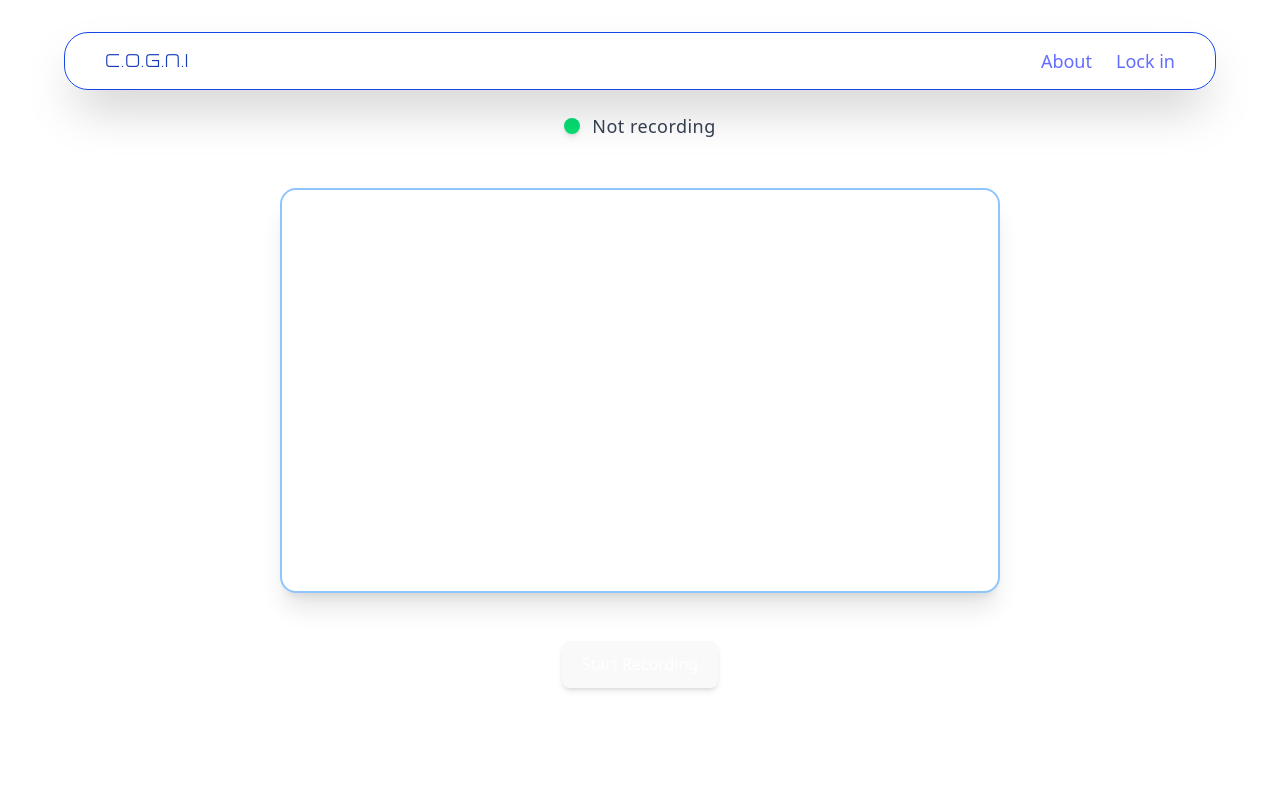
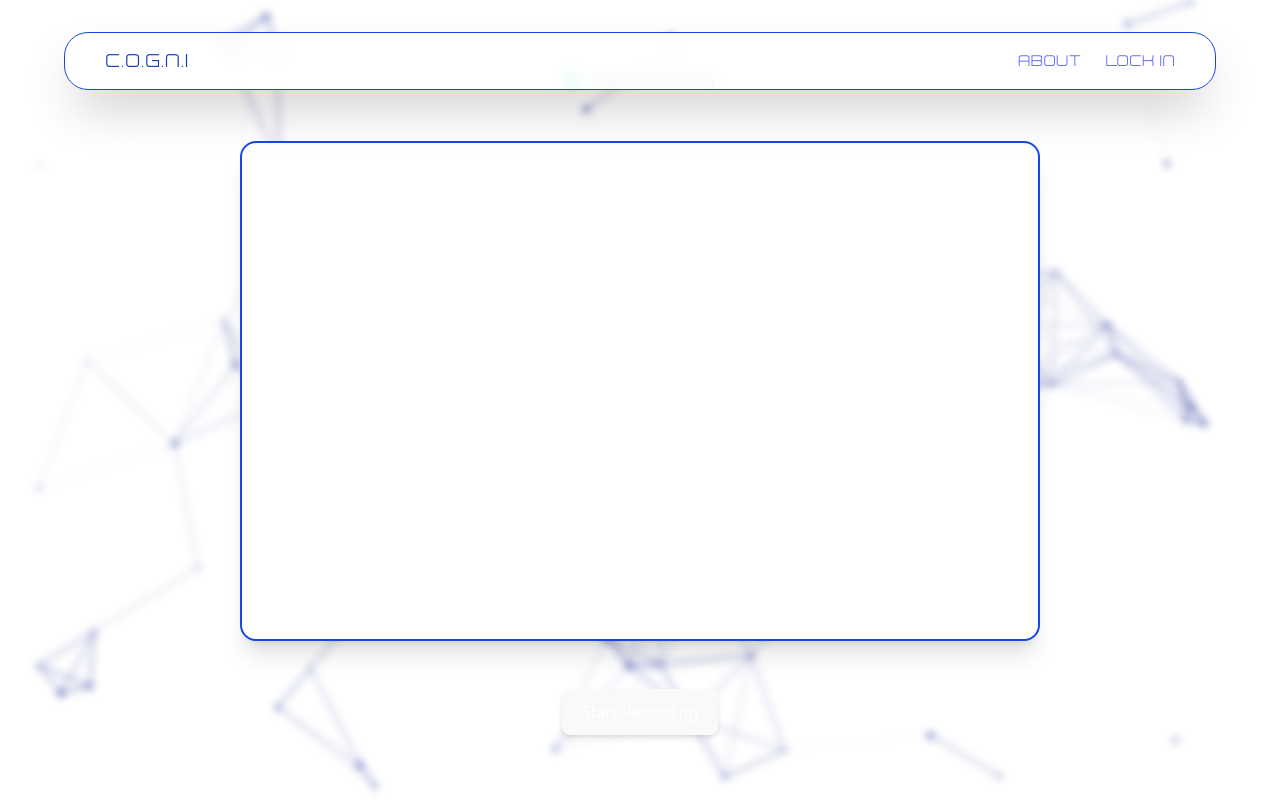
Before and after one commit to buhgowsh/C.O.G.N.I, a React (Vite) app in the folder app/: page /record in a window 1280 px wide. Built offline with nearby package versions, Linux system fonts and the light colour scheme; no server answers.

Commit message:
video camera page

```diff
--- a/app/src/components/ui/Navbar.tsx
+++ b/app/src/components/ui/Navbar.tsx
@@ -3,10 +3,10 @@ import { Link } from "react-router-dom"; // Fixed import
 
 export default function Navbar() {
   return (
-    <header className="fixed top-8 left-1/2 -translate-x-1/2 w-[90%] max-5xl px-8 py-3 flex items-center justify-between border border-blue-700 rounded-3xl shadow-2xl z-50 bg-white/90 backdrop-blur-sm">
+    <header className="fixed top-8 left-1/2 -translate-x-1/2 w-[90%] max-5xl px-8 py-3 flex items-center font-theme justify-between border border-blue-700 rounded-3xl shadow-2xl z-50 bg-white/90 backdrop-blur-sm">
       {/* Logo */}
       <Link to="/">
-        <div className="text-2xl font-bold tracking-wide font-theme text-blue-800 pl-2">
+        <div className="text-2xl font-bold tracking-wide text-blue-800 pl-2">
           C.O.G.N.I
         </div>
       </Link>
@@ -15,13 +15,13 @@ export default function Navbar() {
       <nav className="hidden md:flex items-center space-x-6 pr-2">
         <Link
           to="/about"
-          className="text-lg font-extrabold hover:text-blue-600 transition-colors"
+          className="text-xl font-bold font-extrabold hover:text-blue-600 transition-colors"
         >
           About
         </Link>
         <Link
           to="/record"
-          className="text-lg font-extrabold hover:text-blue-600 transition-colors"
+          className="text-xl font-bold font-extrabold hover:text-blue-600 transition-colors"
         >
           Lock in
         </Link>
--- a/app/src/pages/RecordPage.tsx
+++ b/app/src/pages/RecordPage.tsx
@@ -4,14 +4,16 @@ import ParticleComponent from "@/components/ui/Particles";
 
 export default function RecordPage() {
   const [isRecording, setIsRecording] = useState(false);
-  const videoRef = useRef<HTMLVideoElement | null>(null); // <-- FIXED
+  const [elapsedTime, setElapsedTime] = useState(0); // time in seconds
+  const videoRef = useRef<HTMLVideoElement | null>(null);
 
+  // Webcam feed
   useEffect(() => {
     async function getCamera() {
       try {
         const stream = await navigator.mediaDevices.getUserMedia({ video: true });
         if (videoRef.current) {
-          videoRef.current.srcObject = stream; // Now TypeScript is happy
+          videoRef.current.srcObject = stream;
         }
       } catch (err) {
         console.error("Camera error:", err);
@@ -21,27 +23,62 @@ export default function RecordPage() {
     getCamera();
   }, []);
 
+  // Timer effect
+  useEffect(() => {
+    let timer: NodeJS.Timeout | null = null;
+
+    if (isRecording) {
+      timer = setInterval(() => {
+        setElapsedTime((prev) => prev + 1);
+      }, 1000);
+    } else {
+      setElapsedTime(0);
+      if (timer) clearInterval(timer);
+    }
+
+    return () => {
+      if (timer) clearInterval(timer);
+    };
+  }, [isRecording]);
+
+  // Format elapsed time as MM:SS
+  const formatTime = (seconds: number) => {
+    const m = String(Math.floor(seconds / 60)).padStart(2, "0");
+    const s = String(seconds % 60).padStart(2, "0");
+    return `${m}:${s}`;
+  };
+
   return (
     <div className="flex flex-col bg-white text-blue-900 min-h-screen w-full relative">
-      <div className="absolute inset-0 -z-10 blur-xs">
+      {/* Particle Background */}
+      <div className="absolute inset-0 z-10 blur-xs">
         <ParticleComponent />
       </div>
 
       <Navbar />
 
       <main className="flex-grow flex flex-col items-center justify-center gap-12 px-4 md:px-8 py-16 z-10">
-        {/* Session Indicator */}
-        <div className="flex items-center gap-3">
-          <div className={`h-4 w-4 rounded-full transition-all duration-300 shadow-md ${
-            isRecording ? "bg-red-500 animate-pulse" : "bg-green-400"
-          }`} />
-          <span className="text-lg font-medium tracking-wide text-gray-700">
-            {isRecording ? "Recording" : "Not recording"}
-          </span>
+        {/* Session Indicator + Timer */}
+        <div className="flex items-center gap-6">
+          <div className="flex items-center gap-3">
+            <div
+              className={`h-4 w-4 rounded-full transition-all duration-300 shadow-md ${
+                isRecording ? "bg-red-500 animate-pulse" : "bg-green-400"
+              }`}
+            />
+            <span className="text-lg font-medium tracking-wide text-gray-700">
+              {isRecording ? "Recording" : "Not recording"}
+            </span>
+          </div>
+          {isRecording && (
+            <span className="text-lg font-mono text-gray-600">
+              ⏱ {formatTime(elapsedTime)}
+            </span>
+          )}
         </div>
 
-        {/* Video Box */}
-        <div className="rounded-2xl overflow-hidden shadow-xl border-2 border-blue-300 bg-white max-w-[720px] w-full aspect-video">
+        {/* Enlarged Video Box */}
+        <div className="rounded-2xl overflow-hidden shadow-xl border-2 border-blue-700 bg-white max-w-[800px] w-full h-[500px]">
           <video
             ref={videoRef}
             autoPlay
@@ -53,7 +90,7 @@ export default function RecordPage() {
 
         {/* Start/Stop Button */}
         <button
-          onClick={() => setIsRecording(prev => !prev)}
+          onClick={() => setIsRecording((prev) => !prev)}
           className={`py-3 px-8 text-lg font-semibold rounded-xl shadow-md transition duration-300 ${
             isRecording
               ? "bg-red-500 text-white hover:bg-red-600"
```
